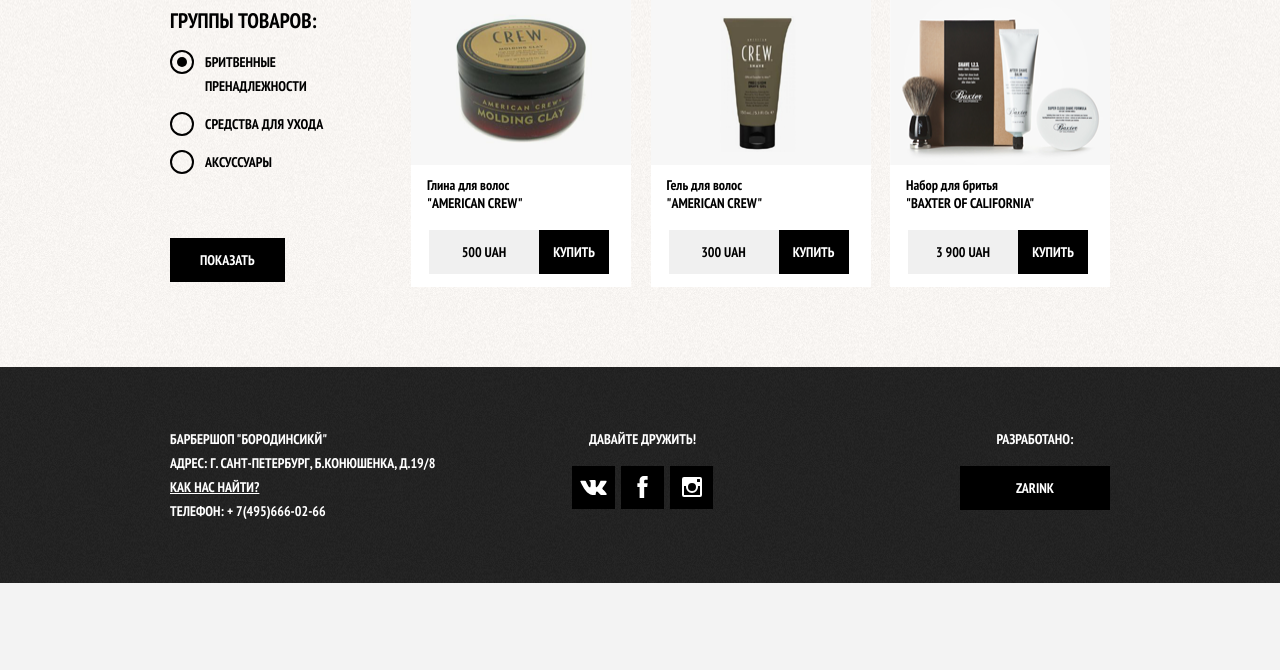
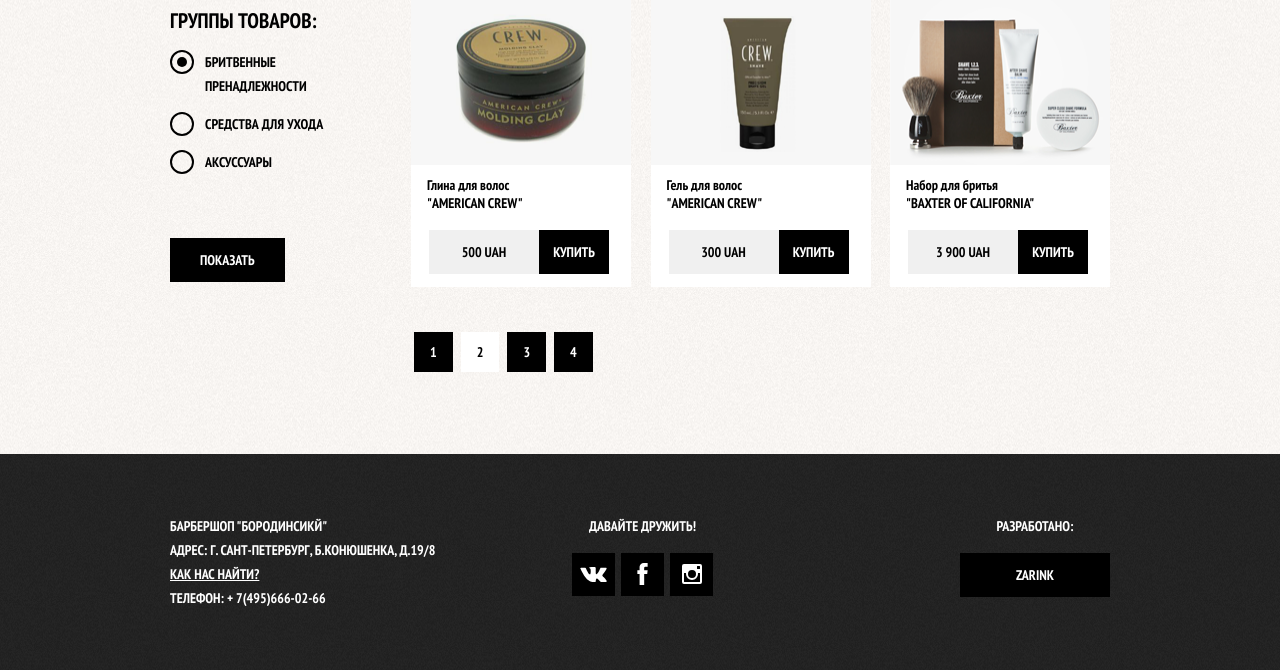
Before and after one commit to Atomini/lern_html_css_js, a Django app: page /barber/shop/ in a window 1280 px wide. Shown: the part 584-1254 px from the top of the page. Before the commit the page ends 1167 px from the top, so only its background shows below. Run offline with Django 4.2, Linux system fonts and the light colour scheme.

Commit message:
закончена пагинация

```diff
--- a/site_f/main/static/barber/css/shop.css
+++ b/site_f/main/static/barber/css/shop.css
@@ -322,6 +322,37 @@ input[type='radio'].visually-hidden{
 {
     color: #cccccc;
 }
+
+/*--------------------pagination----------------*/
+
+.pagination{
+    margin-top: 30px;
+    margin-left: 240px;
+    display: inline-block;
+
+}
+
+.page{
+    font-size: inherit;
+    color: white;
+    padding: 8px 16px;
+    float: left;
+    margin: 0 4px;
+    margin-bottom: 10px;
+
+    background-color: black;
+}
+
+.current-page{
+    color: black;
+    background-color: white;
+}
+
+.page:hover:not(.current-page){
+    background-color: #663d15;
+}
+
+
 /*--------------------radio----------------*/
 
 .goods-group-radio {
@@ -335,6 +366,7 @@ input[type='radio'].visually-hidden{
     -moz-user-select: none;
     -ms-user-select: none;
     user-select: none;
+
 }
 
 /* Hide the browser's default radio button */
--- a/site_f/main/templates/barber/shop.html
+++ b/site_f/main/templates/barber/shop.html
@@ -104,7 +104,7 @@
                                 <label class="goods-group-radio">
                                     <input type="radio" name="goods-group" checked class="visually-hidden">
                                     <span class="radio-indicator"></span>
-                                    Бритвенные <br> пренадлежности
+                                    Бритвенные пренадлежности
                                 </label>
                             </p>
                             <p class="goods-group-name">
@@ -186,7 +186,15 @@
 
         </div>
 
-        <section class="pagination"></section>
+        <section class="pagination-wrapper">
+            <div class="pagination">
+                <a href="#" class="page">1</a>
+                <a href="#" class="page current-page">2</a>
+                <a href="#" class="page">3</a>
+                <a href="#" class="page">4</a>
+
+            </div>
+        </section>
 
     </main>
 
```
Lines whose indentation alone changed are shown as unchanged.
